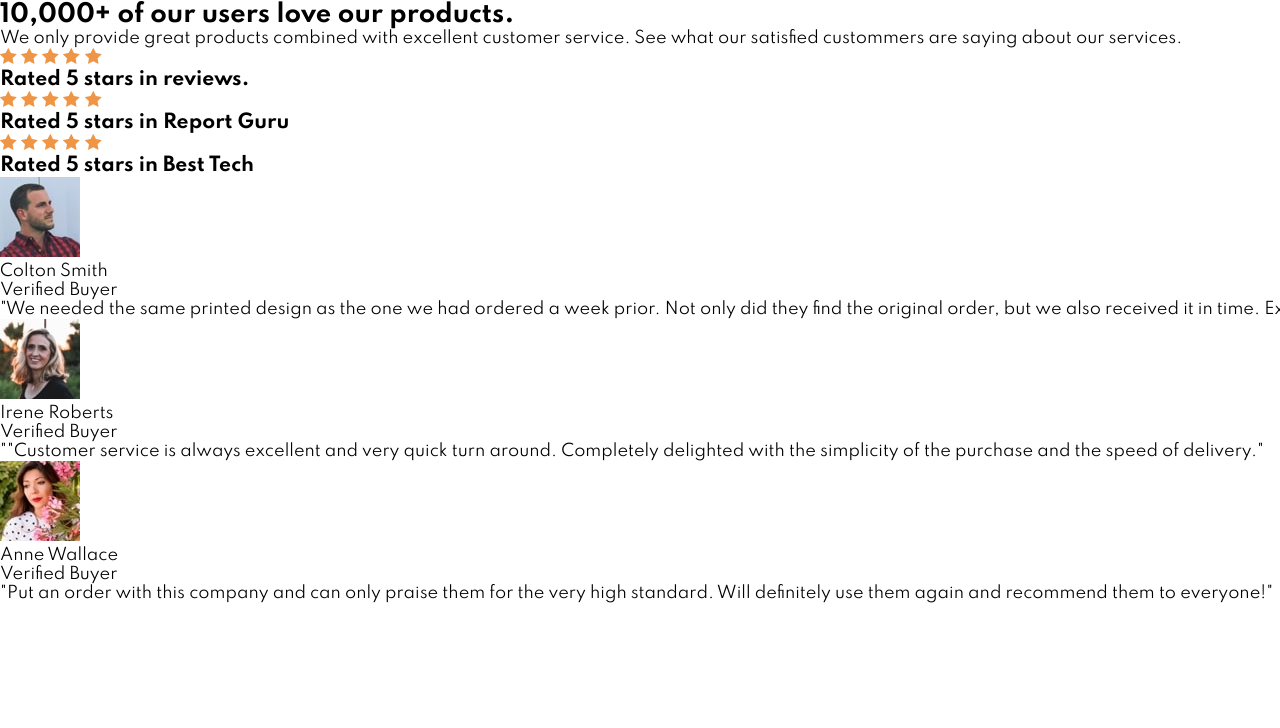
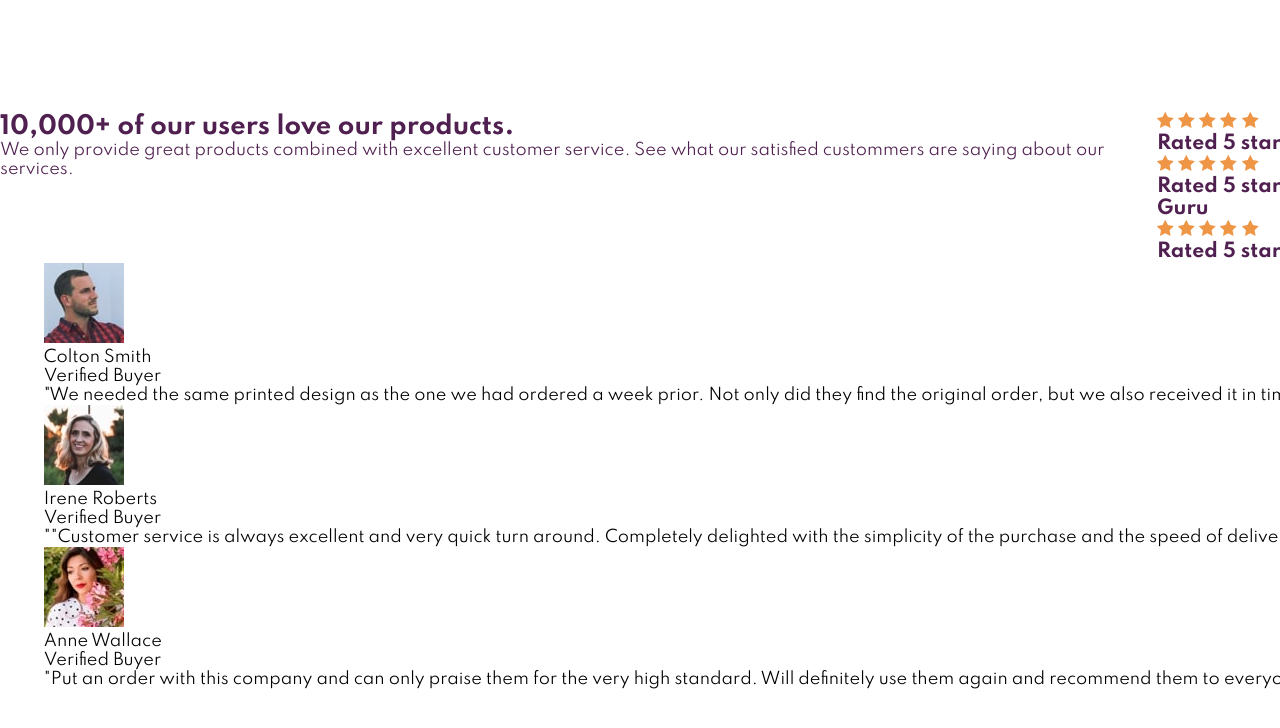
Before and after one commit to VxBarreto/Social-Proof-Section, a plain HTML site: page social-proof-section-master - Projeto 2/index.html in a window 1280 px wide. Shown: the top 728 px of the page. Drawn offline with Linux system fonts and the light colour scheme.

Commit message:
Add files via upload

```diff
--- a/social-proof-section-master - Projeto 2/style.css
+++ b/social-proof-section-master - Projeto 2/style.css
@@ -11,4 +11,20 @@ body {
     font-size: 0,94rem;
     height: 100vh;
     width: 90rem;
+    display: flex;
+    flex-direction: column;
+    justify-content: center;
+    align-items: center;
+
 }
+
+.content {
+    display: flex;
+    color: hsl(300, 43%, 22%);
+    padding: 6,25rem 8,75rem 1,25rem;
+}
+
+.depoimentos {
+    display: flex;
+
+}
```
